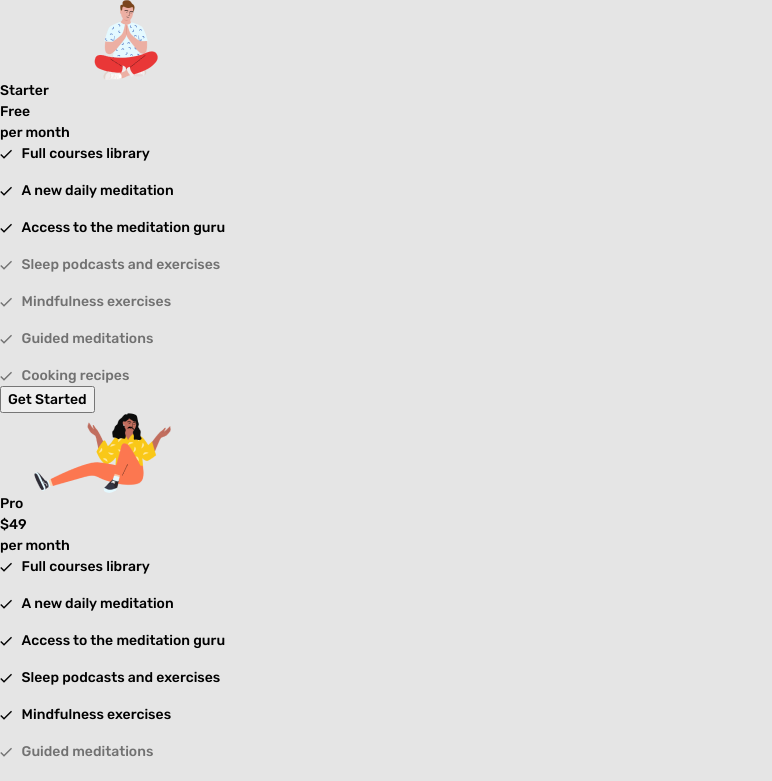
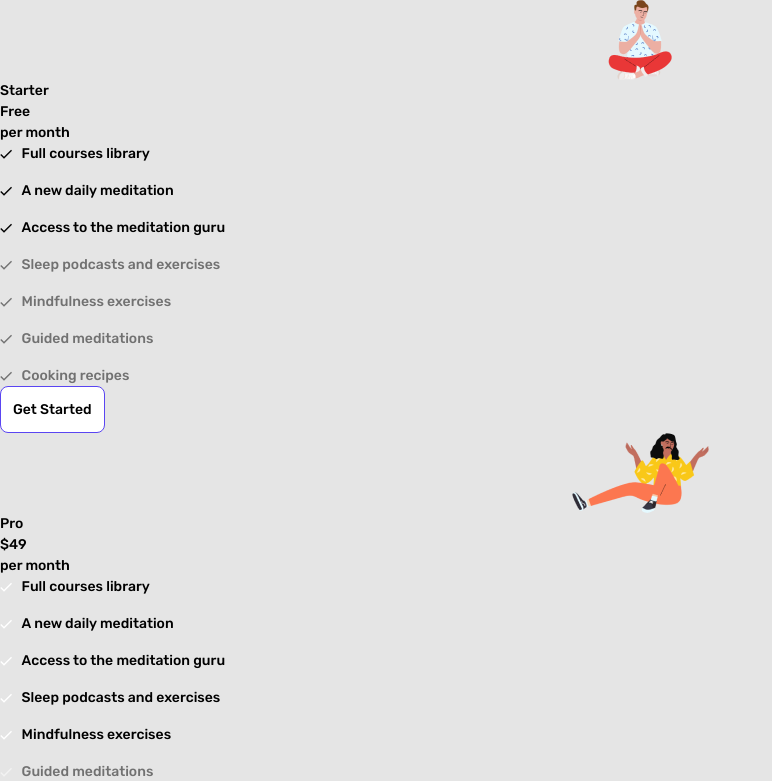
Before and after one commit to alexcumplido/jump2Digital, a React (Vite) app: page / in a window 1280 px wide. Shown: the top 781 px of the page, without its empty margins (0-772 px from the left). Built offline with nearby package versions, Linux system fonts and the light colour scheme.

Commit message:
Refactored component and included conditional rendering of styles

```diff
--- a/src/components/card/Card.jsx
+++ b/src/components/card/Card.jsx
@@ -2,11 +2,11 @@ import { List } from "../list/List.jsx";
 import { Button } from "../button/Button.jsx";
 
 export function Card({ data, toggleModal }) {
-  const { logo, type, cost, period, benefits, buttonText } = data;
+  const { logo, type, cost, period, featured, benefits, buttonText } = data;
   return (
-    <article>
-      <div className="card__logo">
-        <img src={logo} alt="Card logo" />
+    <article className={`card ${featured ? `card--featured` : ""}`}>
+      <div className="flex-center">
+        <img className="card__image" src={logo} alt="Card logo" />
       </div>
       <div className="card__intro">
         <p>{type}</p>
@@ -14,7 +14,12 @@ export function Card({ data, toggleModal }) {
         <p>{period}</p>
       </div>
       <List data={benefits} />
-      <Button handleClick={toggleModal} data={buttonText} />
+      <Button
+        className={`card__button flex-center
+        ${featured ? `card__button--featured` : ""}`}
+        handleClick={toggleModal}
+        data={buttonText}
+      />
     </article>
   );
 }
```
